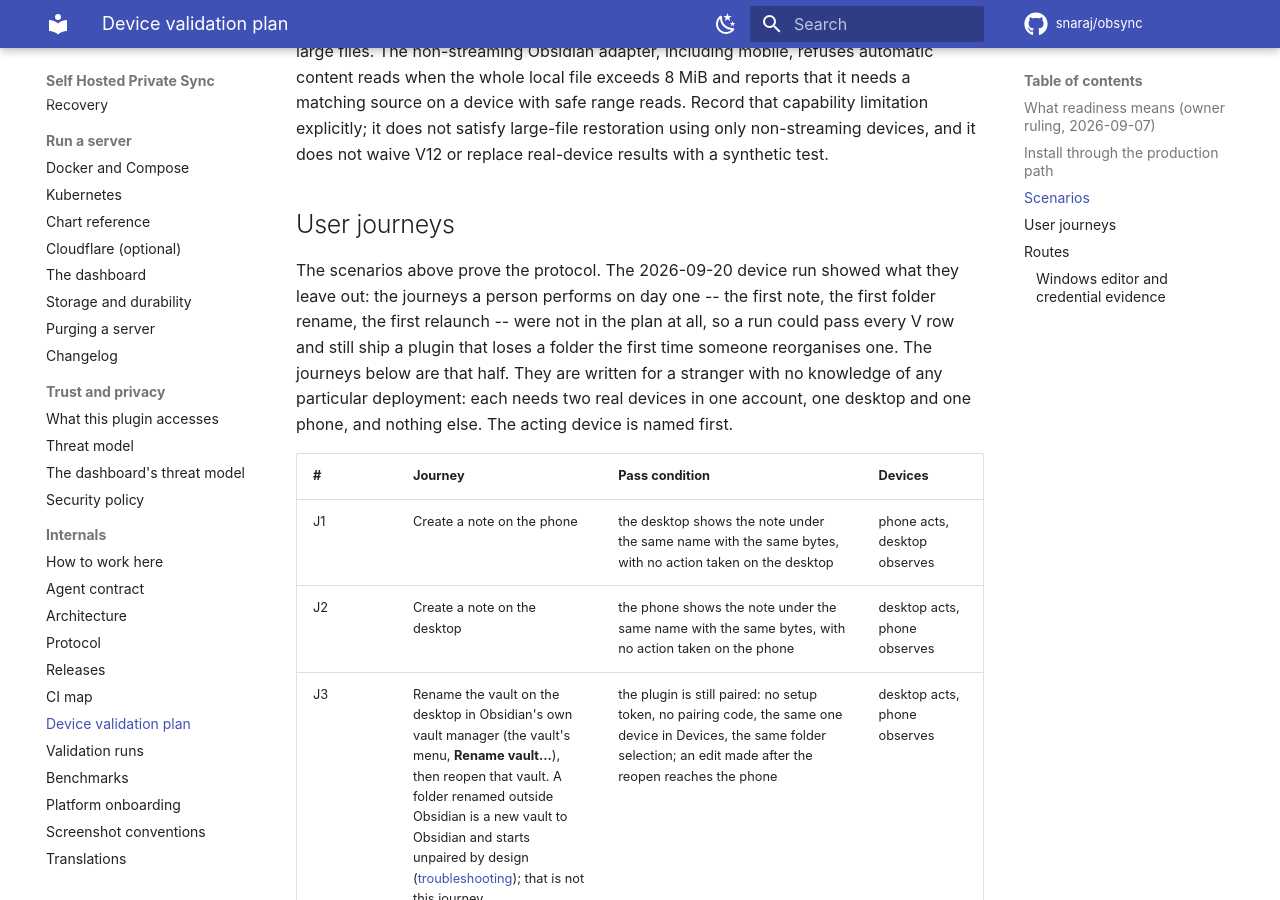
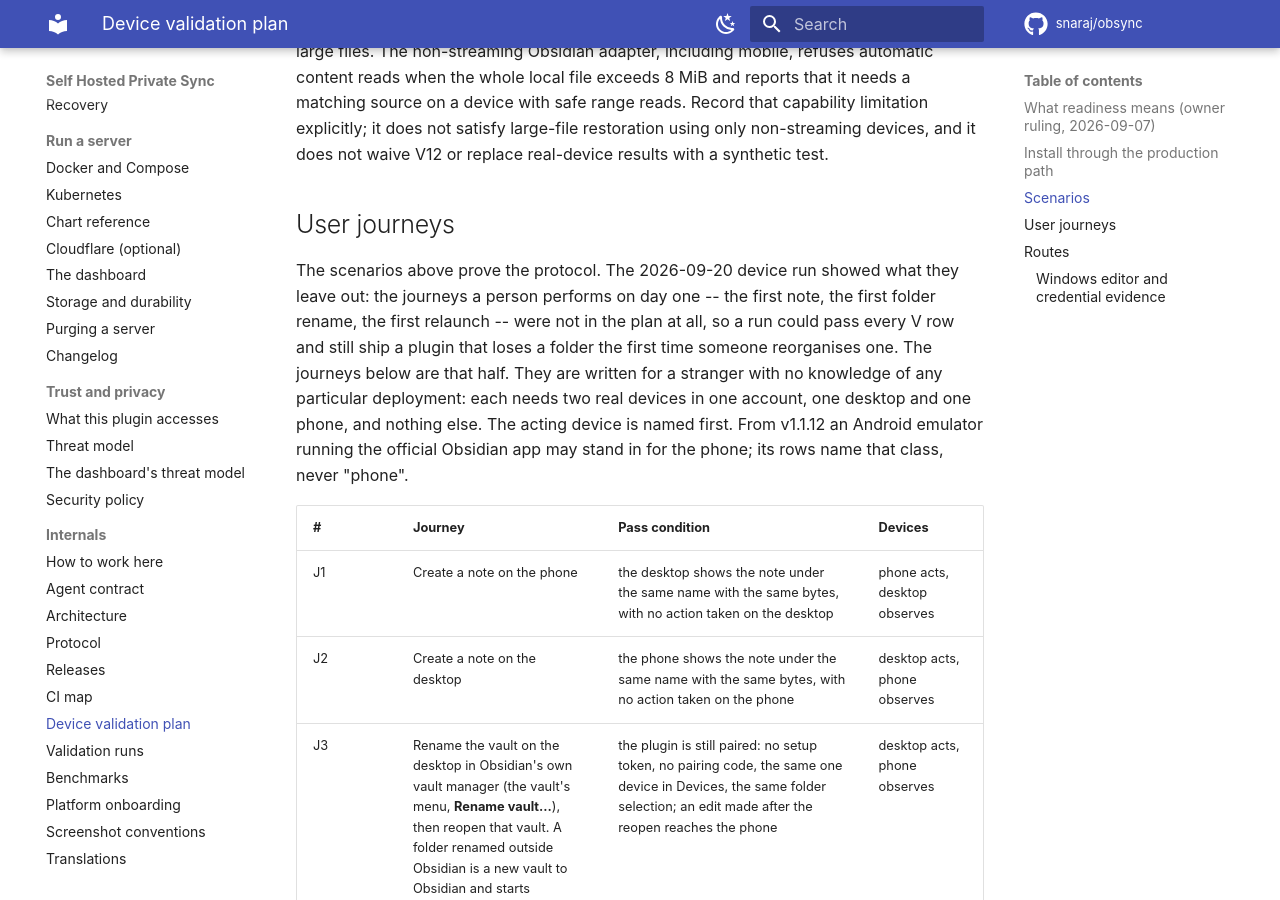
Before and after one commit to snaraj/obsync, an MkDocs documentation site: the page built from docs/validation.md, in a window 1280 px wide and 900 px high, scrolled down 5412 px. Built offline with MkDocs 1.6.1 and Material for MkDocs 9.7.7, drawn with Linux system fonts in a browser that asks for light colours; comment, search, counter and statistics services are not loaded.

Commit message:
docs: an Android emulator may stand in for the phone from v1.1.12
On 2026-11-02 the owner waived the physical-phone journeys for 1.1.11 and
ruled that a pass on an Android emulator is enough for later trains. Step 7
and the user-journeys section said "one phone" only, so a reviewer could not
accept an emulator run. Both now allow it from v1.1.12, and require the run
record to name the emulator class rather than "phone".

+8/-3: AGENTS.md +5/-2, docs/validation.md +3/-1.

- Opus5.5

```diff
--- a/docs/validation.md
+++ b/docs/validation.md
@@ -162,7 +162,9 @@ a run could pass every V row and still ship a plugin that loses a folder the
 first time someone reorganises one. The journeys below are that half. They are
 written for a stranger with no knowledge of any particular deployment: each
 needs two real devices in one account, one desktop and one phone, and nothing
-else. The acting device is named first.
+else. The acting device is named first. From v1.1.12 an Android emulator
+running the official Obsidian app may stand in for the phone; its rows name
+that class, never "phone".
 
 | # | Journey | Pass condition | Devices |
 | --- | --- | --- | --- |
```
Also changed, not shown: AGENTS.md (+5 -2 lines).
